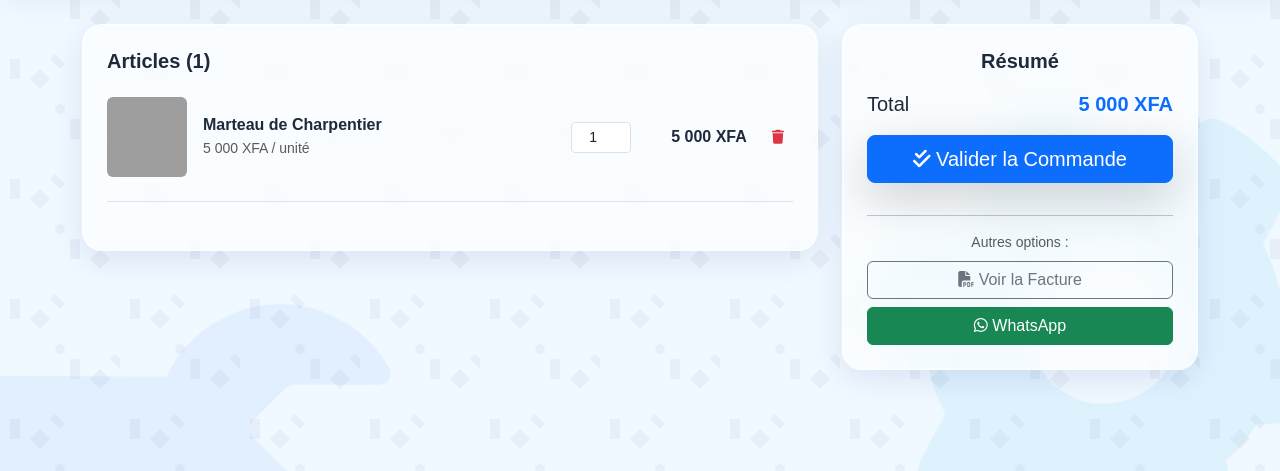
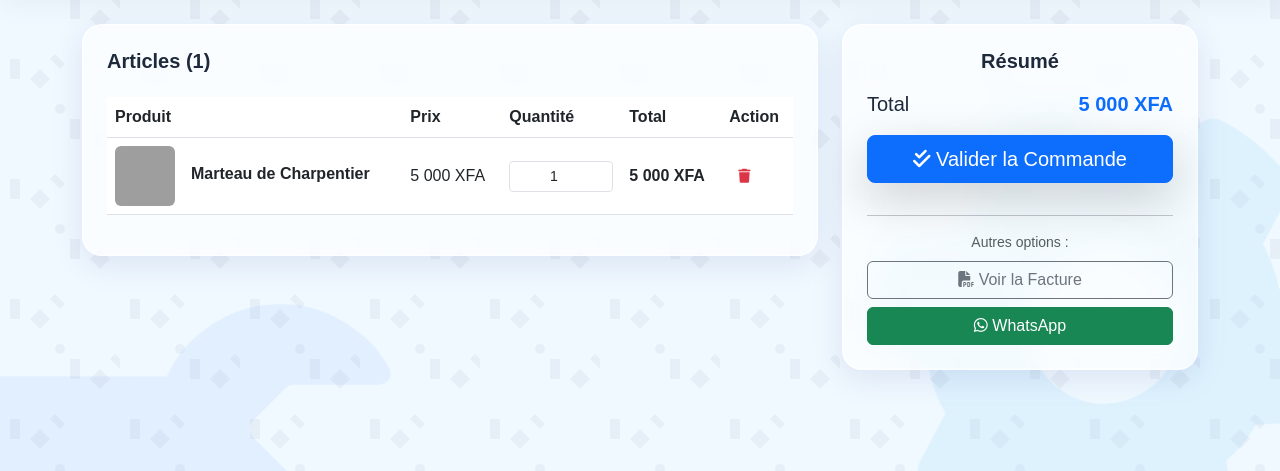
Before and after one commit to Flo119/site-quicaillerie-moderne, a PHP site: page /cart.php in a window 1280 px wide. Shown: the part 71-542 px from the top of the page. Run offline with PHP 8.4, Linux system fonts and the light colour scheme; the visitor is signed in with stand-in values (Sample User, id 1); data comes from the database, SQL or seed files in the repository; both versions use the stored data as it was after the commit; grey boxes are pictures that could not be loaded.

Commit message:
Add files via upload

```diff
--- a/cart.php
+++ b/cart.php
@@ -70,29 +70,47 @@ foreach ($items as $item) {
                             <a href="index.php" class="btn btn-modern btn-sm">Découvrir nos produits</a>
                         </div>
                     <?php else: ?>
+                        <div class="table-responsive">
+                            <table class="table align-middle text-nowrap">
+                                <thead class="bg-light">
+                                    <tr>
+                                        <th>Produit</th>
+                                        <th>Prix</th>
+                                        <th style="width: 120px;">Quantité</th> <!-- Fixed width for cleaner mobile view -->
+                                        <th>Total</th>
+                                        <th>Action</th>
+                                    </tr>
+                                </thead>
+                                <tbody>
                                     <?php foreach ($items as $item): ?>
-                        <div class="d-flex align-items-center mb-4 border-bottom pb-4">
-                            <img src="<?php echo htmlspecialchars($item['image_url']); ?>" class="rounded" width="80" height="80" style="object-fit:cover;">
-                            <div class="ms-3 flex-grow-1">
+                                    <tr>
+                                        <td>
+                                            <div class="d-flex align-items-center">
+                                                <img src="<?php echo htmlspecialchars($item['image_url']); ?>" class="rounded" width="60" height="60" style="object-fit:cover;">
+                                                <div class="ms-3">
                                                     <h6 class="fw-bold mb-1"><?php echo htmlspecialchars($item['name']); ?></h6>
-                                <div class="text-muted small"><?php echo number_format($item['price'], 0, ',', ' '); ?> XFA / unité</div>
                                                 </div>
-
-                            <form action="cart_actions.php" method="POST" class="d-flex align-items-center mx-3">
+                                            </div>
+                                        </td>
+                                        <td><?php echo number_format($item['price'], 0, ',', ' '); ?> XFA</td>
+                                        <td>
+                                            <form action="cart_actions.php" method="POST" class="d-flex align-items-center">
                                                 <input type="hidden" name="action" value="update_qty">
                                                 <input type="hidden" name="item_id" value="<?php echo $item['item_id']; ?>">
-                                <input type="number" name="quantity" value="<?php echo $item['quantity']; ?>" min="1" class="form-control form-control-sm text-center" style="width: 60px;" onchange="this.form.submit()">
+                                                <input type="number" name="quantity" value="<?php echo $item['quantity']; ?>" min="1" class="form-control form-control-sm text-center" onchange="this.form.submit()">
                                             </form>
-
-                            <div class="fw-bold text-end" style="min-width: 100px;">
-                                <?php echo number_format($item['price'] * $item['quantity'], 0, ',', ' '); ?> XFA
-                            </div>
-
-                            <a href="cart_actions.php?action=remove&item_id=<?php echo $item['item_id']; ?>" class="btn btn-sm text-danger ms-3">
+                                        </td>
+                                        <td class="fw-bold"><?php echo number_format($item['price'] * $item['quantity'], 0, ',', ' '); ?> XFA</td>
+                                        <td>
+                                            <a href="cart_actions.php?action=remove&item_id=<?php echo $item['item_id']; ?>" class="btn btn-sm text-danger">
                                                 <i class="fas fa-trash"></i>
                                             </a>
+                                        </td>
+                                    </tr>
+                                    <?php endforeach; ?>
+                                </tbody>
+                            </table>
                         </div>
-                        <?php endforeach; ?>
                     <?php endif; ?>
                 </div>
             </div>
```
Also changed, not shown: chat.php (+8 -3 lines), debug_login.php (added, +53 -0 lines), database.sqlite. Lines whose indentation alone changed are shown as unchanged.
